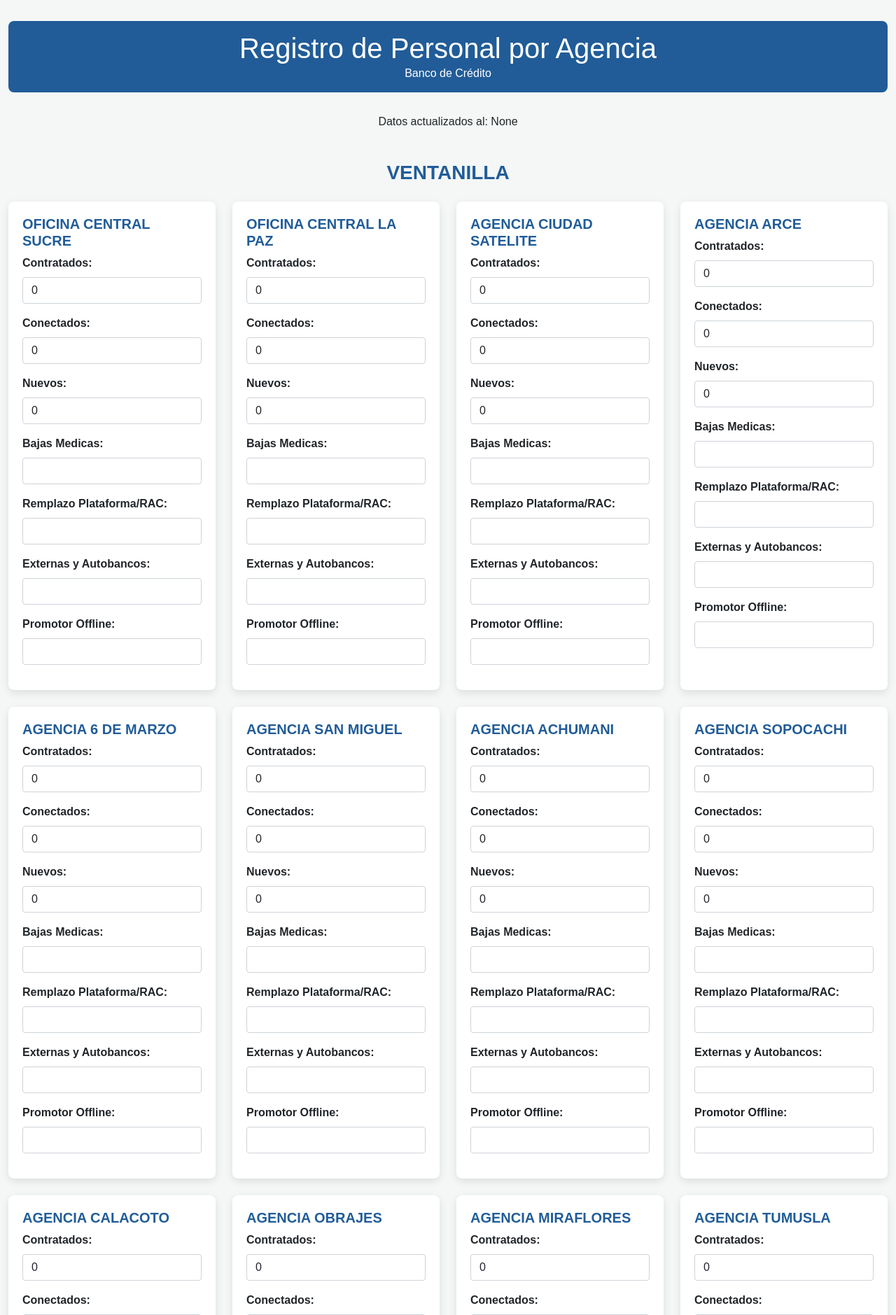
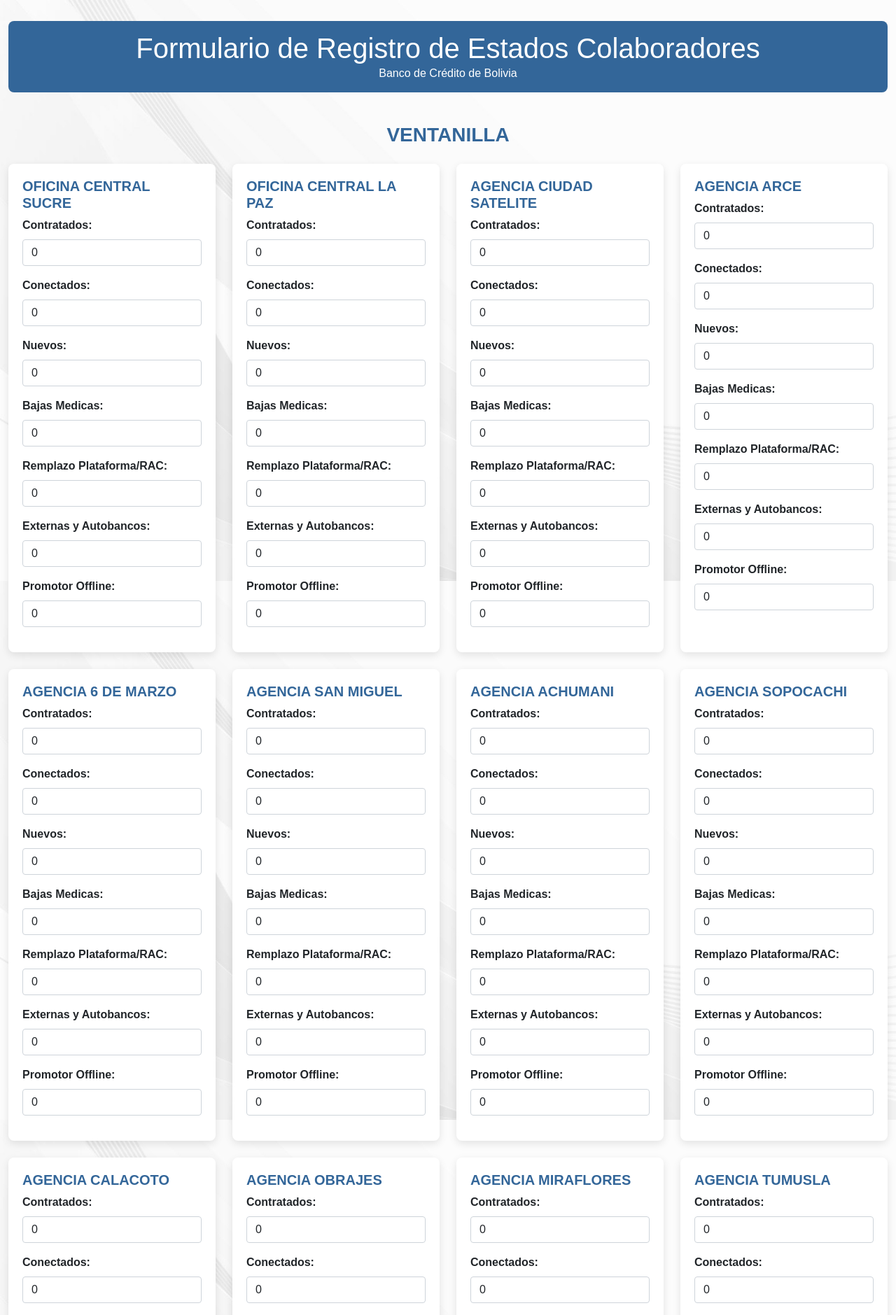
Before and after one commit to carloscajas2/formulario_registro, a Django app: page /manage/ in a window 1280 px wide. Shown: the top 1879 px of the page at 70% size. Run offline with Django 3.2, Linux system fonts and the light colour scheme; a user stored in the database is signed in; data comes from the database, SQL or seed files in the repository; data that the repository does not hold is empty.

Commit message:
ProjectForm3.3

```diff
--- a/app/templates/form.html
+++ b/app/templates/form.html
@@ -3,19 +3,22 @@
 <head>
     <meta charset="UTF-8">
     <meta name="viewport" content="width=device-width, initial-scale=1.0">
-    <title>Registro de Personal por Agencia - Banco de Crédito</title>
+    <title>Formulario de Registro de Estados Colaboradores - Banco de Crédito de Bolivia</title>
     <link href="https://cdn.jsdelivr.net/npm/bootstrap@5.1.3/dist/css/bootstrap.min.css" rel="stylesheet">
     <style>
-        body {
-            background-color: #f4f7f6;
-            font-family: 'Arial', sans-serif;
+        body, html {
+            height: 100%;
+            margin: 0;
+            font-family: Arial, sans-serif;
+            background: url('/static/img/background.jpg') no-repeat center center fixed;
+            background-size: cover;
         }
         .container {
             margin-top: 30px;
             max-width: 1400px;
         }
         .header {
-            background-color: #215C98;
+            background-color: #336699;  /* Tono de azul más claro */
             color: white;
             padding: 15px 0;
             text-align: center;
@@ -28,7 +31,7 @@
         }
         .form-section-title {
             font-size: 1.75rem;
-            color: #215C98;
+            color: #336699;  /* Tono de azul más claro */
             margin-top: 40px;
             margin-bottom: 20px;
             font-weight: bold;
@@ -37,17 +40,17 @@
         }
         .card-title {
             font-size: 1.25rem;
-            color: #215C98;
+            color: #336699;  /* Tono de azul más claro */
             font-weight: bold;
         }
         .btn-primary {
-            background-color: #215C98;
-            border-color: #215C98;
+            background-color: #336699;  /* Tono de azul más claro */
+            border-color: #336699;  /* Tono de azul más claro */
             transition: background-color 0.3s, border-color 0.3s;
         }
         .btn-primary:hover {
-            background-color: #1b4a7d;
-            border-color: #1b4a7d;
+            background-color: #29537a;  /* Tono de azul para hover */
+            border-color: #29537a;  /* Tono de azul para hover */
         }
         .card {
             border: none;
@@ -76,17 +79,9 @@
 <body>
     <div class="container">
         <div class="header">
-            <h2>Registro de Personal por Agencia</h2>
-            <p class="mb-0">Banco de Crédito</p>
+            <h2>Formulario de Registro de Estados Colaboradores</h2>
+            <p class="mb-0">Banco de Crédito de Bolivia</p>
         </div>
-        <p class="text-center mb-4">Datos actualizados al: {{ last_update }}</p>
-        {% if messages %}
-            <div class="alert alert-success text-center" role="alert">
-                {% for message in messages %}
-                    {{ message }}<br>
-                {% endfor %}
-            </div>
-        {% endif %}
         <form action="" method="post">
             {% csrf_token %}
             <div class="form-section-title">Ventanilla</div>
@@ -98,31 +93,31 @@
                             <h5 class="card-title">{{ data.agencia.nom_age }}</h5>
                             <div class="mb-3">
                                 <label for="contratados_vent_{{ data.agencia.id_age }}" class="form-label">Contratados:</label>
-                                <input type="number" class="form-control" id="contratados_vent_{{ data.agencia.id_age }}" name="contratados_vent_{{ data.agencia.id_age }}" value="{{ data.ventanilla.Contratados }}" required>
+                                <input type="number" class="form-control" id="contratados_vent_{{ data.agencia.id_age }}" name="contratados_vent_{{ data.agencia.id_age }}" value="{{ data.ventanilla.contratados }}" required>
                             </div>
                             <div class="mb-3">
                                 <label for="conectados_vent_{{ data.agencia.id_age }}" class="form-label">Conectados:</label>
-                                <input type="number" class="form-control" id="conectados_vent_{{ data.agencia.id_age }}" name="conectados_vent_{{ data.agencia.id_age }}" value="{{ data.ventanilla.Conectados }}" required>
+                                <input type="number" class="form-control" id="conectados_vent_{{ data.agencia.id_age }}" name="conectados_vent_{{ data.agencia.id_age }}" value="{{ data.ventanilla.conectados }}" required>
                             </div>
                             <div class="mb-3">
                                 <label for="nuevos_vent_{{ data.agencia.id_age }}" class="form-label">Nuevos:</label>
-                                <input type="number" class="form-control" id="nuevos_vent_{{ data.agencia.id_age }}" name="nuevos_vent_{{ data.agencia.id_age }}" value="{{ data.ventanilla.Nuevos }}" required>
+                                <input type="number" class="form-control" id="nuevos_vent_{{ data.agencia.id_age }}" name="nuevos_vent_{{ data.agencia.id_age }}" value="{{ data.ventanilla.nuevos }}" required>
                             </div>
                             <div class="mb-3">
                                 <label for="bajas_medicas_vent_{{ data.agencia.id_age }}" class="form-label">Bajas Medicas:</label>
-                                <input type="number" class="form-control" id="bajas_medicas_vent_{{ data.agencia.id_age }}" name="bajas_medicas_vent_{{ data.agencia.id_age }}" value="{{ data.ventanilla.Bajas_Medicas }}" required>
+                                <input type="number" class="form-control" id="bajas_medicas_vent_{{ data.agencia.id_age }}" name="bajas_medicas_vent_{{ data.agencia.id_age }}" value="{{ data.ventanilla.bajas_medicas }}" required>
                             </div>
                             <div class="mb-3">
                                 <label for="remplazo_plataforma_rac_vent_{{ data.agencia.id_age }}" class="form-label">Remplazo Plataforma/RAC:</label>
-                                <input type="number" class="form-control" id="remplazo_plataforma_rac_vent_{{ data.agencia.id_age }}" name="remplazo_plataforma_rac_vent_{{ data.agencia.id_age }}" value="{{ data.ventanilla.Remplazo_Plataforma_RAC }}" required>
+                                <input type="number" class="form-control" id="remplazo_plataforma_rac_vent_{{ data.agencia.id_age }}" name="remplazo_plataforma_rac_vent_{{ data.agencia.id_age }}" value="{{ data.ventanilla.remplazo_plataforma_rac }}" required>
                             </div>
                             <div class="mb-3">
                                 <label for="externas_y_autobancos_vent_{{ data.agencia.id_age }}" class="form-label">Externas y Autobancos:</label>
-                                <input type="number" class="form-control" id="externas_y_autobancos_vent_{{ data.agencia.id_age }}" name="externas_y_autobancos_vent_{{ data.agencia.id_age }}" value="{{ data.ventanilla.Externas_y_Autobancos }}" required>
+                                <input type="number" class="form-control" id="externas_y_autobancos_vent_{{ data.agencia.id_age }}" name="externas_y_autobancos_vent_{{ data.agencia.id_age }}" value="{{ data.ventanilla.externas_y_autobancos }}" required>
                             </div>
                             <div class="mb-3">
                                 <label for="promotor_offline_vent_{{ data.agencia.id_age }}" class="form-label">Promotor Offline:</label>
-                                <input type="number" class="form-control" id="promotor_offline_vent_{{ data.agencia.id_age }}" name="promotor_offline_vent_{{ data.agencia.id_age }}" value="{{ data.ventanilla.Promotor_Offline }}" required>
+                                <input type="number" class="form-control" id="promotor_offline_vent_{{ data.agencia.id_age }}" name="promotor_offline_vent_{{ data.agencia.id_age }}" value="{{ data.ventanilla.promotor_offline }}" required>
                             </div>
                         </div>
                     </div>
@@ -139,31 +134,31 @@
                             <h5 class="card-title">{{ data.agencia.nom_age }}</h5>
                             <div class="mb-3">
                                 <label for="contratados_plat_{{ data.agencia.id_age }}" class="form-label">Contratados:</label>
-                                <input type="number" class="form-control" id="contratados_plat_{{ data.agencia.id_age }}" name="contratados_plat_{{ data.agencia.id_age }}" value="{{ data.plataforma.Contratados }}" required>
+                                <input type="number" class="form-control" id="contratados_plat_{{ data.agencia.id_age }}" name="contratados_plat_{{ data.agencia.id_age }}" value="{{ data.plataforma.contratados }}" required>
                             </div>
                             <div class="mb-3">
                                 <label for="conectados_plat_{{ data.agencia.id_age }}" class="form-label">Conectados:</label>
-                                <input type="number" class="form-control" id="conectados_plat_{{ data.agencia.id_age }}" name="conectados_plat_{{ data.agencia.id_age }}" value="{{ data.plataforma.Conectados }}" required>
+                                <input type="number" class="form-control" id="conectados_plat_{{ data.agencia.id_age }}" name="conectados_plat_{{ data.agencia.id_age }}" value="{{ data.plataforma.conectados }}" required>
                             </div>
                             <div class="mb-3">
                                 <label for="nuevos_plat_{{ data.agencia.id_age }}" class="form-label">Nuevos:</label>
-                                <input type="number" class="form-control" id="nuevos_plat_{{ data.agencia.id_age }}" name="nuevos_plat_{{ data.agencia.id_age }}" value="{{ data.plataforma.Nuevos }}" required>
+                                <input type="number" class="form-control" id="nuevos_plat_{{ data.agencia.id_age }}" name="nuevos_plat_{{ data.agencia.id_age }}" value="{{ data.plataforma.nuevos }}" required>
                             </div>
                             <div class="mb-3">
                                 <label for="bajas_medicas_plat_{{ data.agencia.id_age }}" class="form-label">Bajas Medicas:</label>
-                                <input type="number" class="form-control" id="bajas_medicas_plat_{{ data.agencia.id_age }}" name="bajas_medicas_plat_{{ data.agencia.id_age }}" value="{{ data.plataforma.Bajas_Medicas }}" required>
+                                <input type="number" class="form-control" id="bajas_medicas_plat_{{ data.agencia.id_age }}" name="bajas_medicas_plat_{{ data.agencia.id_age }}" value="{{ data.plataforma.bajas_medicas }}" required>
                             </div>
                             <div class="mb-3">
                                 <label for="remplazo_plataforma_rac_plat_{{ data.agencia.id_age }}" class="form-label">Remplazo Plataforma/RAC:</label>
-                                <input type="number" class="form-control" id="remplazo_plataforma_rac_plat_{{ data.agencia.id_age }}" name="remplazo_plataforma_rac_plat_{{ data.agencia.id_age }}" value="{{ data.plataforma.Remplazo_Plataforma_RAC }}" required>
+                                <input type="number" class="form-control" id="remplazo_plataforma_rac_plat_{{ data.agencia.id_age }}" name="remplazo_plataforma_rac_plat_{{ data.agencia.id_age }}" value="{{ data.plataforma.remplazo_plataforma_rac }}" required>
                             </div>
                             <div class="mb-3">
                                 <label for="externas_y_autobancos_plat_{{ data.agencia.id_age }}" class="form-label">Externas y Autobancos:</label>
-                                <input type="number" class="form-control" id="externas_y_autobancos_plat_{{ data.agencia.id_age }}" name="externas_y_autobancos_plat_{{ data.agencia.id_age }}" value="{{ data.plataforma.Externas_y_Autobancos }}" required>
+                                <input type="number" class="form-control" id="externas_y_autobancos_plat_{{ data.agencia.id_age }}" name="externas_y_autobancos_plat_{{ data.agencia.id_age }}" value="{{ data.plataforma.externas_y_autobancos }}" required>
                             </div>
                             <div class="mb-3">
                                 <label for="promotor_offline_plat_{{ data.agencia.id_age }}" class="form-label">Promotor Offline:</label>
-                                <input type="number" class="form-control" id="promotor_offline_plat_{{ data.agencia.id_age }}" name="promotor_offline_plat_{{ data.agencia.id_age }}" value="{{ data.plataforma.Promotor_Offline }}" required>
+                                <input type="number" class="form-control" id="promotor_offline_plat_{{ data.agencia.id_age }}" name="promotor_offline_plat_{{ data.agencia.id_age }}" value="{{ data.plataforma.promotor_offline }}" required>
                             </div>
                         </div>
                     </div>
--- a/app/templates/login.html
+++ b/app/templates/login.html
@@ -58,7 +58,7 @@
 <body>
     <div class="login-container">
         <div class="login-box">
-            <img src="/static/img/bcp-logo.png" alt="Banco de Crédito">
+            <img src="/static/img/bcp-logo.png" alt="Banco de Crédito de Bolivia">
             <h2>Bienvenido</h2>
             <form method="post">
                 {% csrf_token %}
@@ -66,7 +66,7 @@
                     <input type="text" class="form-control" id="username" name="username" placeholder="Usuario" required>
                 </div>
                 <div class="mb-3">
-                    <input type="password" class="form-control" id="password" name="password" placeholder="Clave internet" required>
+                    <input type="password" class="form-control" id="password" name="password" placeholder="Contraseña" required>
                 </div>
                 <button type="submit" class="btn btn-primary">Ingresar</button>
             </form>
--- a/app/views.py
+++ b/app/views.py
@@ -4,6 +4,8 @@ from django.contrib.auth import authenticate, login
 from django.http import HttpResponse
 from .models import Agencia, Registro
 import csv
+from io import StringIO
+
 
 def login_view(request):
     if request.method == 'POST':
@@ -39,12 +41,12 @@ def manage_view(request):
         data = {
             'agencia': agencia,
             'ventanilla': {
-                'Contratados': 0, 'Conectados': 0, 'Nuevos': 0, 'Bajas Medicas': 0, 'Remplazo Plataforma/RAC': 0,
-                'Externas y Autobancos': 0, 'Promotor Offline': 0
+                'contratados': 0, 'conectados': 0, 'nuevos': 0, 'bajas_medicas': 0, 'remplazo_plataforma_rac': 0,
+                'externas_y_autobancos': 0, 'promotor_offline': 0
             },
             'plataforma': {
-                'Contratados': 0, 'Conectados': 0, 'Nuevos': 0, 'Bajas Medicas': 0, 'Remplazo Plataforma/RAC': 0,
-                'Externas y Autobancos': 0, 'Promotor Offline': 0
+                'contratados': 0, 'conectados': 0, 'nuevos': 0, 'bajas_medicas': 0, 'remplazo_plataforma_rac': 0,
+                'externas_y_autobancos': 0, 'promotor_offline': 0
             }
         }
         ventanilla = Registro.objects.filter(agencia=agencia.nom_age, area='Ventanilla').order_by('-timestamp').first()
@@ -52,24 +54,24 @@ def manage_view(request):
 
         if ventanilla:
             data['ventanilla'].update({
-                'Contratados': ventanilla.contratados,
-                'Conectados': ventanilla.conectados,
-                'Nuevos': ventanilla.nuevos,
-                'Bajas Medicas': ventanilla.bajas_medicas,
-                'Remplazo Plataforma/RAC': ventanilla.remplazo_plataforma_rac,
-                'Externas y Autobancos': ventanilla.externas_y_autobancos,
-                'Promotor Offline': ventanilla.promotor_offline
+                'contratados': ventanilla.contratados,
+                'conectados': ventanilla.conectados,
+                'nuevos': ventanilla.nuevos,
+                'bajas_medicas': ventanilla.bajas_medicas,
+                'remplazo_plataforma_rac': ventanilla.remplazo_plataforma_rac,
+                'externas_y_autobancos': ventanilla.externas_y_autobancos,
+                'promotor_offline': ventanilla.promotor_offline
             })
 
         if plataforma:
             data['plataforma'].update({
-                'Contratados': plataforma.contratados,
-                'Conectados': plataforma.conectados,
-                'Nuevos': plataforma.nuevos,
-                'Bajas Medicas': plataforma.bajas_medicas,
-                'Remplazo Plataforma/RAC': plataforma.remplazo_plataforma_rac,
-                'Externas y Autobancos': plataforma.externas_y_autobancos,
-                'Promotor Offline': plataforma.promotor_offline
+                'contratados': plataforma.contratados,
+                'conectados': plataforma.conectados,
+                'nuevos': plataforma.nuevos,
+                'bajas_medicas': plataforma.bajas_medicas,
+                'remplazo_plataforma_rac': plataforma.remplazo_plataforma_rac,
+                'externas_y_autobancos': plataforma.externas_y_autobancos,
+                'promotor_offline': plataforma.promotor_offline
             })
 
         agencias_datos.append(data)
@@ -100,10 +102,7 @@ def manage_view(request):
             )
         messages.success(request, 'Registro guardado con éxito')
 
-    return render(request, 'form.html', {
-        'agencias_datos': agencias_datos,
-        'last_update': Registro.objects.latest('timestamp').timestamp if Registro.objects.exists() else None
-    })
+    return render(request, 'form.html', {'agencias_datos': agencias_datos})
 
 
 def download_csv(request):
@@ -112,12 +111,12 @@ def download_csv(request):
     response['Content-Disposition'] = 'attachment; filename=registros_agencias.csv'
 
     writer = csv.writer(response)
-    writer.writerow(
-        ['Agencia', 'Área', 'Contratados', 'Conectados', 'Nuevos', 'Bajas Medicas', 'Remplazo Plataforma/RAC',
-         'Externas y Autobancos', 'Promotor Offline', 'Timestamp'])
+    writer.writerow(['Agencia', 'Área', 'Contratados', 'Conectados', 'Vacaciones', 'Nuevos', 'Bajas Medicas',
+                     'Remplazo Plataforma/RAC', 'Externas y Autobancos', 'Promotor Offline', 'Timestamp'])
     for registro in registros:
-        writer.writerow([registro.agencia, registro.area, registro.contratados, registro.conectados, registro.nuevos,
-                         registro.bajas_medicas, registro.remplazo_plataforma_rac, registro.externas_y_autobancos,
-                         registro.promotor_offline, registro.timestamp])
+        writer.writerow(
+            [registro.agencia, registro.area, registro.contratados, registro.conectados, registro.vacaciones,
+             registro.nuevos, registro.bajas_medicas, registro.remplazo_plataforma_rac, registro.externas_y_autobancos,
+             registro.promotor_offline, registro.timestamp])
 
     return response
```
